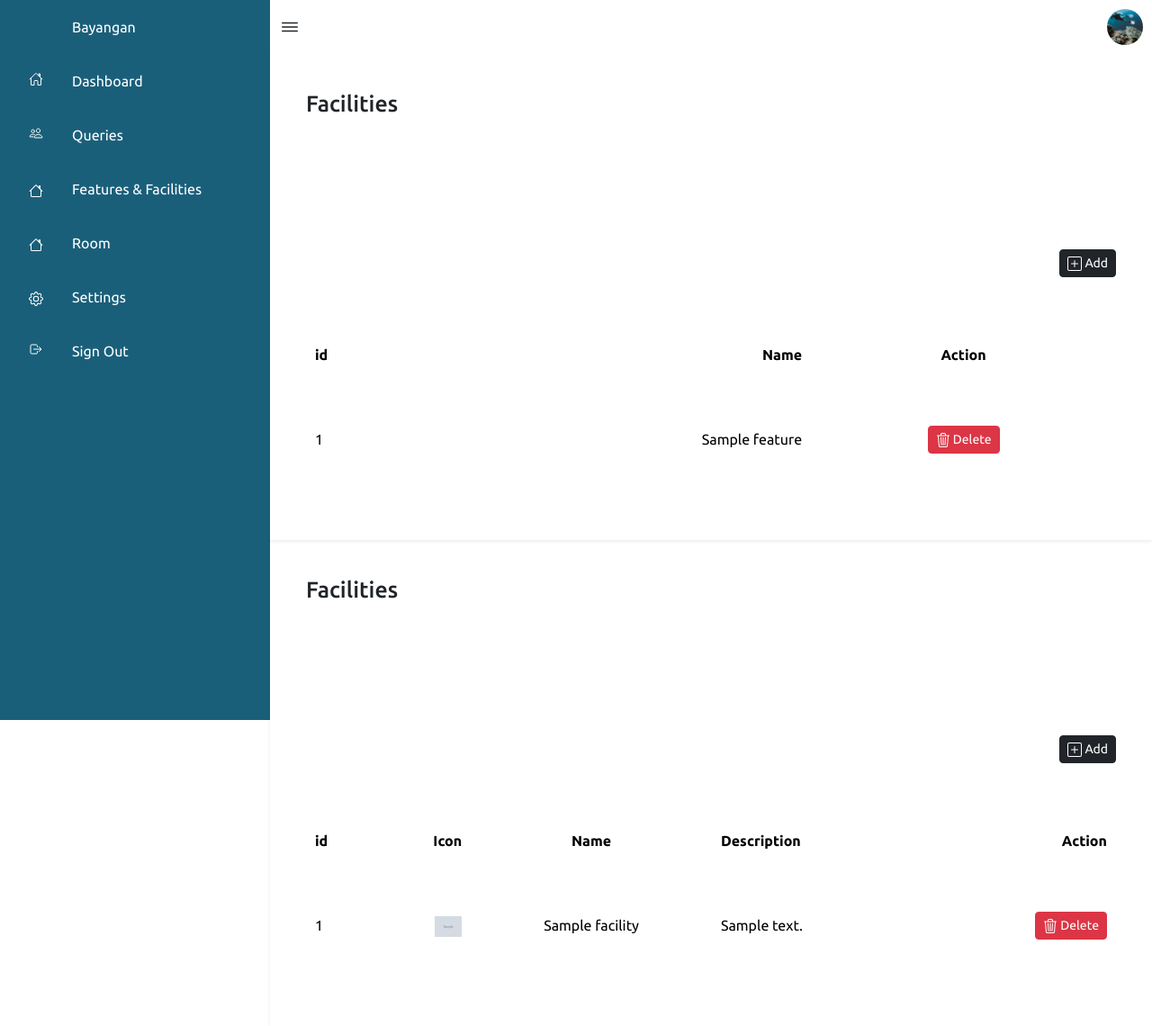
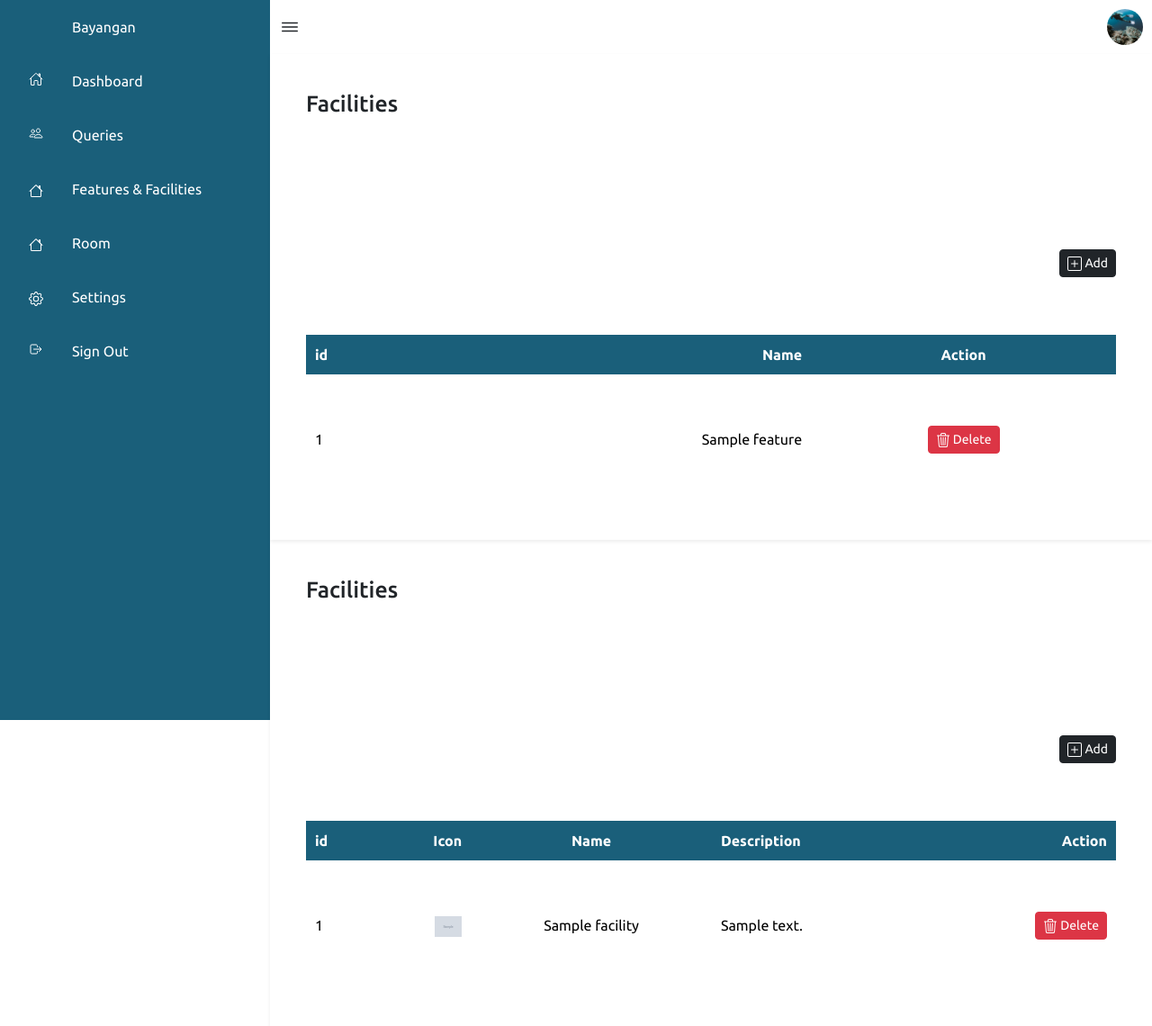
Before and after one commit to jasperayawan/MP3, a PHP site: page /MP3/admin/facilities.php in a window 1280 px wide. Shown: the whole page at 90% size. Run offline with PHP 8.4, Linux system fonts and the light colour scheme; the visitor is signed in with stand-in values (Sample User, id 1); tables that the repository leaves empty or names only in its code hold one stand-in row (values such as "Sample post"); grey boxes marked "Sample" are stand-in pictures; some libraries are stand-ins or nearby versions.

Commit message:
update delete facilities

```diff
--- a/admin/ajax/features.php
+++ b/admin/ajax/features.php
@@ -53,7 +53,7 @@
     {
         $form_data = filteration($_POST);
 
-        $img_r = uploadSVGImage($_FILES['icon'],FEATURES_FOLDER);
+        $img_r = uploadSVGImage($_FILES['icon'],FACILITIES_FOLDER);
 
         if($img_r == 'inv_img'){
             echo $img_r;
@@ -77,7 +77,7 @@
     {
         $res = selectAll('facilities');
         $i = 1;
-        $path = FEATURES_IMG_PATH;
+        $path = FACILITIES_IMG_PATH;
 
         while($row = mysqli_fetch_assoc($res))
         {
@@ -98,4 +98,15 @@
             $i++;
         }
     }
+
+    if(isset($_POST['rem_facility']))
+    {
+        $form_data = filteration($_POST);
+        $values = [$form_data['rem_facility']];
+
+        $query = "DELETE FROM `facilities` WHERE `id`=?";
+        $res = delete($query,$values,'i');
+        echo $res;
+
+    }
 ?>
--- a/admin/essentials.php
+++ b/admin/essentials.php
@@ -4,13 +4,13 @@
     //change this url once you deploy this system
     define('SITE_URL','http://127.0.0.1/MP3/');
     define('ABOUT_IMG_PATH',SITE_URL.'assets/about/');
-    define('FEATURES_IMG_PATH',SITE_URL.'assets/features/');
+    define('FACILITIES_IMG_PATH',SITE_URL.'assets/facilities/');
 
     //Backend upload process needs this data
 
     define('UPLOAD_IMAGE_PATH',$_SERVER['DOCUMENT_ROOT'].'/assets/');
     define('ABOUT_FOLDER','about/');
-    define('FEATURES_FOLDER','features/');
+    define('FACILITIES_FOLDER','facilities/');
 
     function adminLogin(){
         session_start();
--- a/admin/facilities.php
+++ b/admin/facilities.php
@@ -166,11 +166,11 @@ if (isset($_GET['del'])) {
                             </svg> Add</button>
                     </div>
                     <table>
-                        <thead>
+                        <thead style="background-color: #1A5F7A;">
                             <tr>
-                                <td class="fw-bold">id</td>
-                                <td class="fw-bold">Name</td>
-                                <td class="fw-bold">Action</td>
+                                <td class="fw-bold text-white">id</td>
+                                <td class="fw-bold text-white">Name</td>
+                                <td class="fw-bold text-white">Action</td>
                             </tr>
                         </thead>
                         <tbody id="feature-data">
@@ -221,13 +221,13 @@ if (isset($_GET['del'])) {
                             </svg> Add</button>
                     </div>
                     <table>
-                        <thead>
+                        <thead style="background-color: #1A5F7A;">
                             <tr>
-                                <td class="fw-bold">id</td>
-                                <td class="fw-bold">Icon</td>
-                                <td class="fw-bold">Name</td>
-                                <td class="fw-bold">Description</td>
-                                <td class="fw-bold">Action</td>
+                                <td class="fw-bold text-white">id</td>
+                                <td class="fw-bold text-white">Icon</td>
+                                <td class="fw-bold text-white">Name</td>
+                                <td class="fw-bold text-white">Description</td>
+                                <td class="fw-bold text-white">Action</td>
                             </tr>
                         </thead>
                         <tbody id="facilities-data">
@@ -399,6 +399,25 @@ if (isset($_GET['del'])) {
             xhr.send('get_facilities');
         }
 
+        function rem_facility(val) {
+            let xhr = new XMLHttpRequest();
+            xhr.open("POST", "ajax/features.php", true);
+            xhr.setRequestHeader('Content-Type', 'application/x-www-form-urlencoded');
+
+            xhr.onload = function() {
+                if (this.responseText == 1) {
+                    alert('success', 'Facility removed!');
+                    get_facilities();
+                } else if (this.responseText == 'room added') {
+                    alert('error', 'Facility is added in room!')
+                } else {
+                    alert('error', 'Server down!');
+                }
+            }
+
+            xhr.send('rem_facility=' + val);
+        }
+
 
         window.onload = function() {
             get_features();
```
Also changed, not shown: assets/facilities/IMG_23103.svg (renamed from assets/features/IMG_23103.svg), assets/facilities/IMG_26705.svg (renamed from assets/features/IMG_34324.svg), assets/facilities/IMG_34324.svg (renamed from assets/features/IMG_35893.svg), assets/facilities/IMG_35893.svg (renamed from assets/features/IMG_49772.svg), assets/facilities/IMG_49772.svg (renamed from assets/features/IMG_67192.svg), assets/facilities/IMG_67192.svg (renamed from assets/features/IMG_79702.svg), assets/facilities/IMG_69674.svg (renamed from assets/features/IMG_81424.svg), assets/facilities/IMG_79702.svg (renamed from assets/features/IMG_96798.svg), assets/facilities/IMG_81424.svg (renamed from assets/features/wifi.svg), assets/facilities/IMG_96798.svg (added), assets/facilities/wifi.svg (added).
